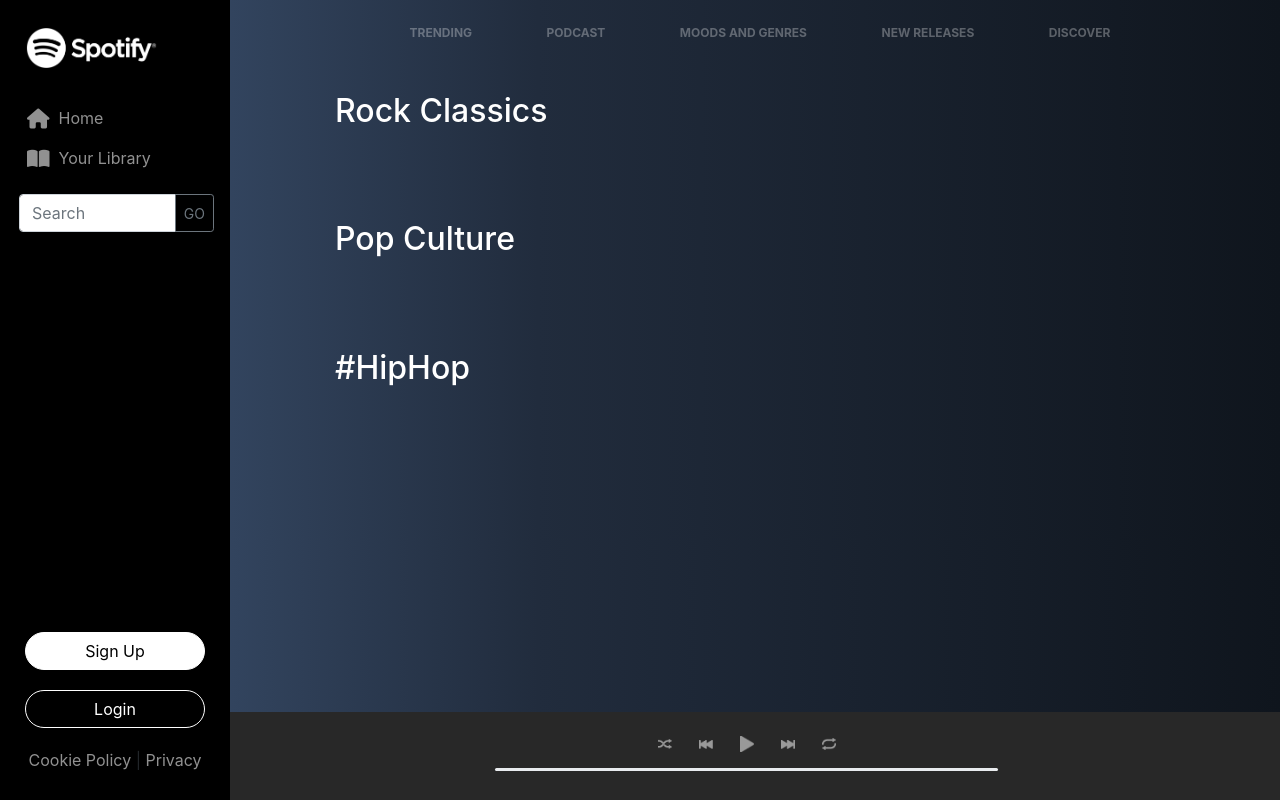
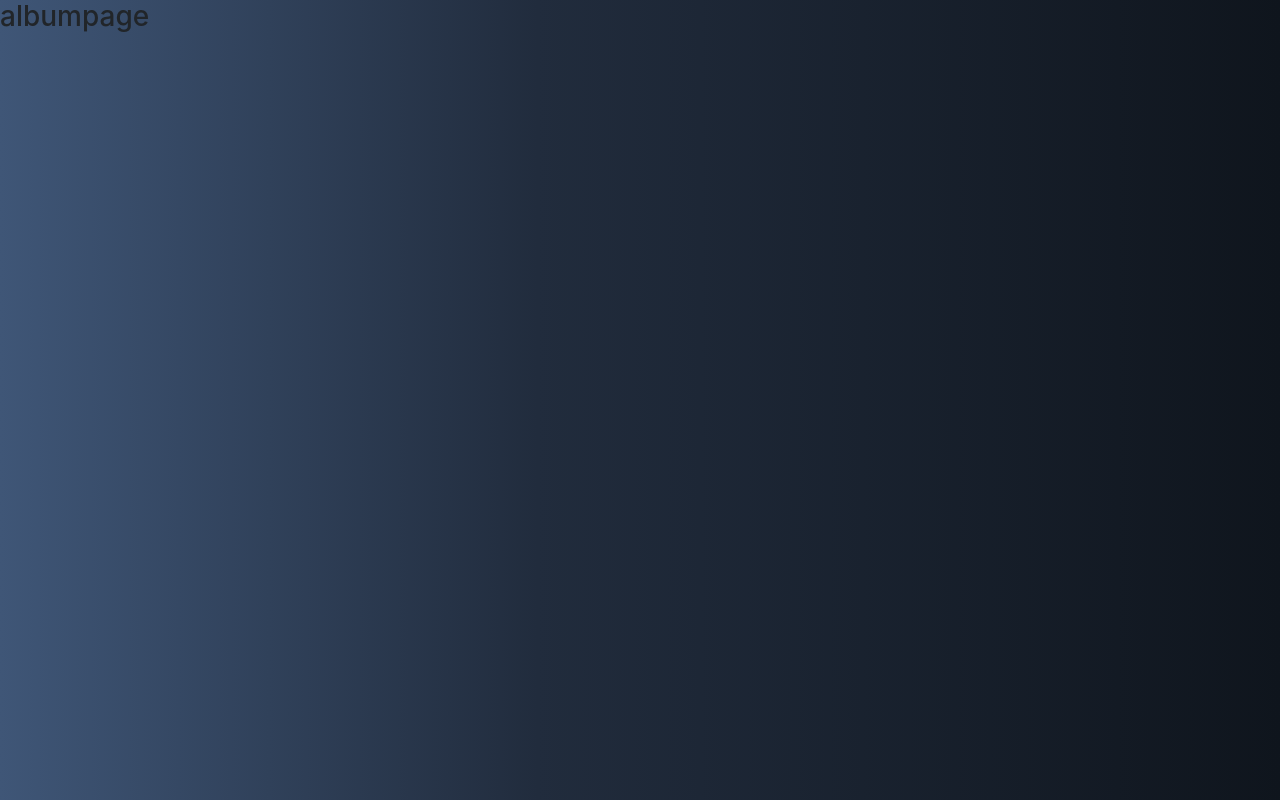
Before and after one commit to andrea-buonocore/spotify-react-redux, a React (Create React App) app: page /albumPage/1 in a window 1280 px wide. Built offline with nearby package versions, Linux system fonts and the light colour scheme.

Commit message:
SIAMO A BUON PUNTO

```diff
--- a/src/App.js
+++ b/src/App.js
@@ -1,10 +1,22 @@
+import { BrowserRouter, Routes, Route } from 'react-router-dom';
 import './App.css';
 import Home from './components/Home';
+import NotFound from './components/NotFound';
+import AlbumPage from './components/AlbumPage';
+import ArtistPage from './components/ArtistPage';
 
 function App() {
   return (
     <div className='App'>
-      <Home/>
+    <BrowserRouter>
+    <Routes>
+    <Route path='/' element={<Home/>}/>
+    <Route path='/albumPage/:albumID' element={<AlbumPage/>}/>
+    <Route path='/artistPage/:artistID' element={<ArtistPage/>}/>
+
+    <Route path='*' element={<NotFound/>}/>
+    </Routes>
+    </BrowserRouter>
     </div>
 
   );
--- /dev/null
+++ b/src/components/AlbumCard.jsx
@@ -0,0 +1,24 @@
+import { Link } from "react-router-dom";
+
+const AlbumCard = (props) => {
+    console.log('prop ricevuta:', props.albumInfo);
+    return (
+        <div className="col text-center">
+            <Link to={`/albumPage/${props.albumInfo.album.id}`}>
+                <img className="img-fluid" src={props.albumInfo.album.cover_medium} alt="1" />
+            </Link>
+            <p className="text-truncate">
+                <Link to={`/albumPage/${props.albumInfo.album.id}`}>
+                    Album: "{props.albumInfo.album.title}"
+                </Link>
+            <br/>
+                <Link to={`/artistPage/${props.albumInfo.artist.id}`}>
+                    Artist: {props.albumInfo.artist.name}
+                </Link>
+
+            </p>
+        </div>
+    )
+}
+
+export default AlbumCard;
--- /dev/null
+++ b/src/components/AlbumPage.jsx
@@ -0,0 +1,5 @@
+const AlbumPage = () => {
+    return <h3>albumpage</h3>
+}
+
+export default AlbumPage;
--- /dev/null
+++ b/src/components/ArtistPage.jsx
@@ -0,0 +1,5 @@
+const ArtistPage = () => {
+    return <h3>ArtistPage</h3>
+}
+
+export default ArtistPage;
--- a/src/components/Main.jsx
+++ b/src/components/Main.jsx
@@ -1,4 +1,12 @@
+import { Link } from "react-router-dom"
+import AlbumCard from "./AlbumCard"
+import { useState, useEffect } from "react"
+
 const Main = () => {
+
+    const [albums, setAlbums] = useState([]);
+
+
     let rockArtists = [
         'queen',
         'u2',
@@ -33,30 +41,6 @@ const Main = () => {
         'X-RapidAPI-Key': '9d408f0366mshab3b0fd8e5ecdf7p1b09f2jsne682a1797fa0',
     })
 
-    function albumCard(songInfo) {
-        // songInfo represents the info for the current song
-        // creating the wrapper div
-        return `
-          <div class="col text-center" id=${songInfo.id}>
-            <a href="#">
-              <img class="img-fluid" src=${songInfo.album.cover_medium
-            } alt="1" />
-            </a>
-            <p>
-              <a href="#">
-                Album: "${songInfo.album.title.length < 16
-                ? `${songInfo.album.title}`
-                : `${songInfo.album.title.substring(0, 16)}...`
-            }"<br>
-              </a>
-              <a href="#">
-                Artist: ${songInfo.artist.name}
-              </a>
-            </p>
-          </div>`
-    }
-
-
     const handleArtist = async (artistName, domQuerySelector) => {
         // artistName = "eminem", "metallica", etc...
         // domQuerySelector = "#rockSection" etc...
@@ -70,10 +54,12 @@ const Main = () => {
                 }
             ) // gets the information
             if (response.ok) {
-                let result = await response.json() // transforms the response to json
-                let songInfo = result.data
-                let div = document.querySelector(domQuerySelector)
-                div.innerHTML += albumCard(songInfo[0]) // create a new album tyle
+                let result = await response.json()
+                console.log('result', result); // transforms the response to json
+                let songInfo = result.data //array di oggetti
+                console.log('handle artist song info:', songInfo[0], typeof (songInfo))
+                setAlbums(albums => [...albums, songInfo[0]])
+
             } else {
                 console.log('error')
             }
@@ -82,8 +68,7 @@ const Main = () => {
         }
     }
 
-
-    window.onload = async () => {
+    const start = async () => {
         let rockRandomArtists = []
         let popRandomArtists = []
         let hipHopRandomArtists = []
@@ -125,15 +110,19 @@ const Main = () => {
             await handleArtist(hipHopRandomArtists[l], '#hipHopSection')
     }
 
+    useEffect(() => { //componentDidMount
+        start();
+    }, [])
+
     return (
         <div className="col-12 col-md-9 offset-md-3 mainPage">
             <div className="row">
                 <div className="col-9 col-lg-11 mainLinks d-none d-md-flex">
-                    <a href="#">TRENDING</a>
-                    <a href="#">PODCAST</a>
-                    <a href="#">MOODS AND GENRES</a>
-                    <a href="#">NEW RELEASES</a>
-                    <a href="#">DISCOVER</a>
+                    <Link to={'*'}>TRENDING</Link>
+                    <Link to={'*'}>PODCAST</Link>
+                    <Link to={'*'}>MOODS AND GENRES</Link>
+                    <Link to={'*'}>NEW RELEASES</Link>
+                    <Link to={'*'}>DISCOVER</Link>
                 </div>
             </div>
             <div className="row">
@@ -148,10 +137,15 @@ const Main = () => {
                 <div className="col-10">
                     <div id="rock">
                         <h2>Rock Classics</h2>
-                        <div
-                            className="row row-cols-1 row-cols-sm-2 row-cols-lg-3 row-cols-xl-4 imgLinks py-3"
-                            id="rockSection"
-                        />
+                        <div className="row row-cols-1 row-cols-sm-2 row-cols-lg-3 row-cols-xl-4 imgLinks py-3" id="rockSection">
+                            {
+                                albums && (
+                                    albums.slice(0,4).map((album,index) => {
+                                        return <AlbumCard key={index} albumInfo={album}/>
+                                    })
+                                )
+                            }
+                        </div>
                     </div>
                 </div>
             </div>
@@ -162,7 +156,15 @@ const Main = () => {
                         <div
                             className="row row-cols-1 row-cols-sm-2 row-cols-lg-3 row-cols-xl-4 imgLinks py-3"
                             id="popSection"
-                        />
+                        >
+                            {
+                                albums && (
+                                    albums.slice(4,8).map((album,index) => {
+                                        return <AlbumCard key={index} albumInfo={album}/>
+                                    })
+                                )
+                            }
+                        </div>
                     </div>
                 </div>
             </div>
@@ -173,7 +175,15 @@ const Main = () => {
                         <div
                             className="row row-cols-1 row-cols-sm-2 row-cols-lg-3 row-cols-xl-4 imgLinks py-3"
                             id="hipHopSection"
-                        />
+                        >
+                            {
+                                albums && (
+                                    albums.slice(8,12).map((album,index) => {
+                                        return <AlbumCard key={index} albumInfo={album}/>
+                                    })
+                                )
+                            }
+                        </div>
                     </div>
                 </div>
             </div>
--- /dev/null
+++ b/src/components/NotFound.jsx
@@ -0,0 +1,19 @@
+import { Button } from "react-bootstrap"
+import { useNavigate } from "react-router-dom"
+
+const NotFound = () => {
+
+    const navigate = useNavigate();
+
+    return (
+        <div className="text-center my-5">
+            <h3 className="text-light">Pagina Non Disponibile!</h3>
+            <Button variant="dark" className="my-5" onClick={() => {
+                alert('Stai per essere reindirizzato alla Home...');
+                navigate('/');
+            }}>Ritorna alla Home</Button>
+        </div>
+    )
+}
+
+export default NotFound;
```
